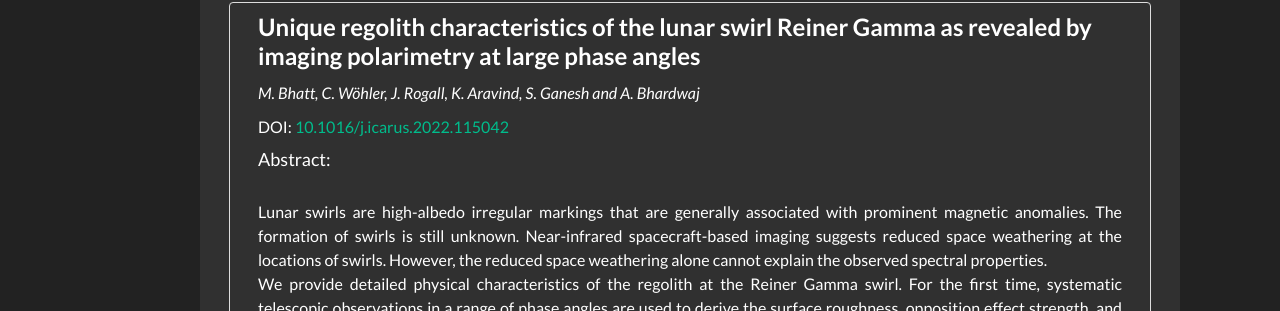
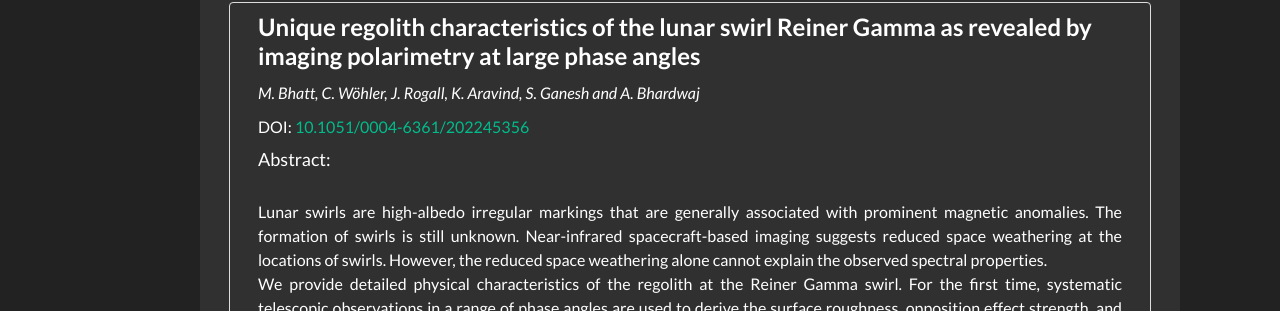
Before and after one commit to DrAravind1192/DrAravind1192.github.io, a Jekyll site: the page built from _pages/publications.md, in a window 1280 px wide and 900 px high, scrolled down 1088 px. Shown: the part 143-454 px from the top of the window. Built offline with Jekyll 4.4.1, drawn with Linux system fonts in a browser that asks for light colours; nearby versions of some CDN libraries; a style sheet for code colours, icons or effects is not loaded.

Commit message:
Update publications.md

```diff
--- a/_pages/publications.md
+++ b/_pages/publications.md
@@ -87,7 +87,7 @@ Comet 156P/Russell-LINEAR is a short period Jupiter family comet with an orbital
   <h3>Unique regolith characteristics of the lunar swirl Reiner Gamma as revealed by imaging polarimetry at large phase angles</h3>
 
   <p class="authors">M. Bhatt, C. Wöhler, J. Rogall, K. Aravind, S. Ganesh and A. Bhardwaj</p>
-  <p>DOI: <a href="https://doi.org/10.1016/j.icarus.2022.115042">10.1016/j.icarus.2022.115042</a></p>
+  <p>DOI: <a href="https://doi.org/10.1051/0004-6361/202245356">10.1051/0004-6361/202245356</a></p>
 
   <h4>Abstract:</h4>
 <p align="justify">
```
